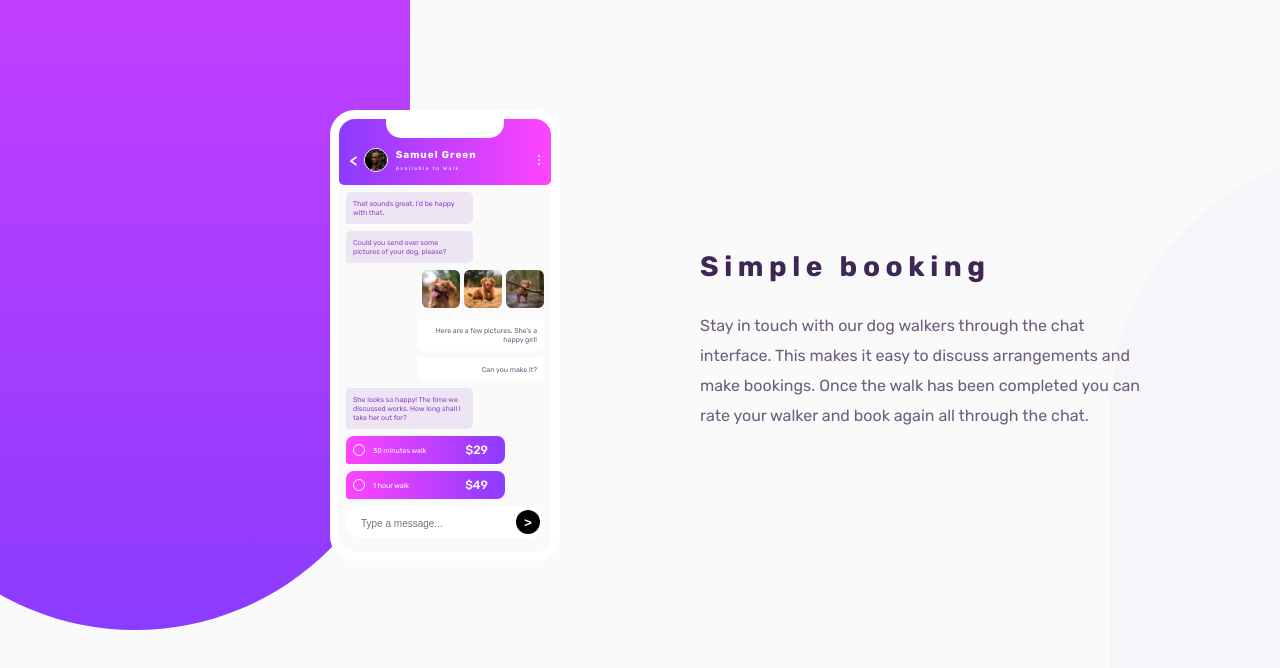
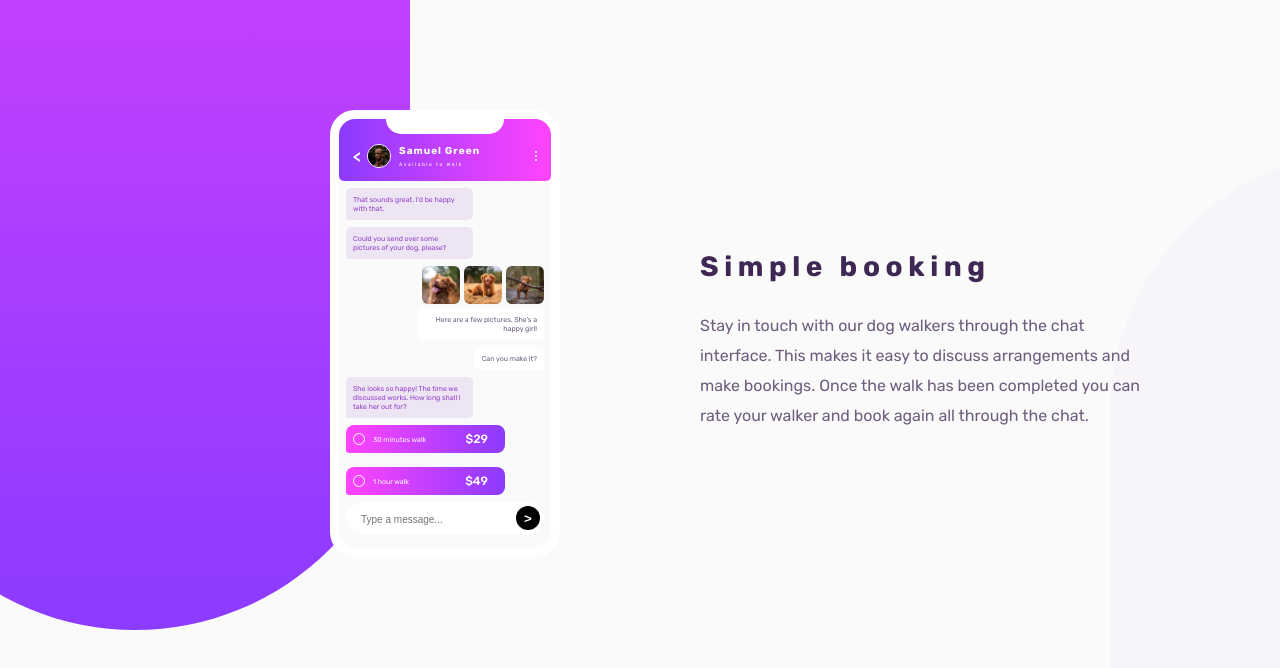
Before and after one commit to xemi83/chat-app-css-illustration-master, a plain HTML site: page index.html in a window 1280 px wide. Shown: the top 668 px of the page. Drawn offline with Linux system fonts and the light colour scheme.

Commit message:
better messenger header

```diff
--- a/index.html
+++ b/index.html
@@ -22,7 +22,10 @@
 
     <div class="messenger">
       <div class="msg_header">
-        <div class="msg_header_white_box"></div>
+        <div class="msg_header_white_box_positioning">
+          <div class="msg_header_white_box"></div>
+        </div>
+
         <div class="msg_header_person">
           <div class="msg_header_person_arrow"><</div>
           <img class="msg_header_person_face" src="images\avatar.jpg" alt="face">
--- a/style.css
+++ b/style.css
@@ -102,23 +102,32 @@ body{
     border: white solid 9px;
     border-radius: 25px;
     overflow: hidden;
+
+    display: flex;
+    flex-direction: column;
+
 }
 
 .msg_header{
     background: linear-gradient(90deg, rgba(139,59,255,1) 0%, rgba(255,68,254,1) 100%);
     width: 100%;
-    height: 66px;
+    height: 62px;
     border-bottom-left-radius: 5px;
     border-bottom-right-radius: 5px;
     position: relative;
     display: flex;
     flex-direction: column;
-    align-items: center;
+    align-items: stretch;
+}
+
+.msg_header_white_box_positioning{
+    display: flex;
+    justify-content: center;
 }
 
 .msg_header_white_box{
     width:56%;
-    height: 19px;
+    height: 15px;
     background-color: white;
     border-bottom-left-radius: 15px;
     border-bottom-right-radius: 15px;
@@ -127,7 +136,8 @@ body{
 
 .msg_header_person{
     margin-top: 10px;
-    width: 90%;
+    margin-left: 14px;
+    margin-right: 14px;
     display: flex;
     align-items: center;
 
@@ -208,7 +218,7 @@ body{
     background-color: var(--MsgLeftBackground);
     border-radius: 5px;
     border-bottom-left-radius: 2px;
-    margin: 7px;
+    margin: 7px 7px 0px 7px;
     color: var(--ModerateViolet);
     padding: 7px;
     font-size: 7px;
@@ -220,7 +230,7 @@ body{
     background-color: var(--MsgRightBackground);
     border-radius: 5px;
     border-bottom-right-radius: 2px;
-    margin: 7px;
+    margin: 7px 7px 0px 7px;
     color: var(--DesaturatedDarkViolet);
     padding: 7px;
     font-size: 7px;
@@ -232,8 +242,12 @@ body{
 
 .msg_right_pic{
     max-width: 70%;
+    /*
     margin-right: 7px;
     margin-left: auto;
+    */
+
+    margin: 7px 7px -7px auto;
     text-align: right;
 }
 
```
